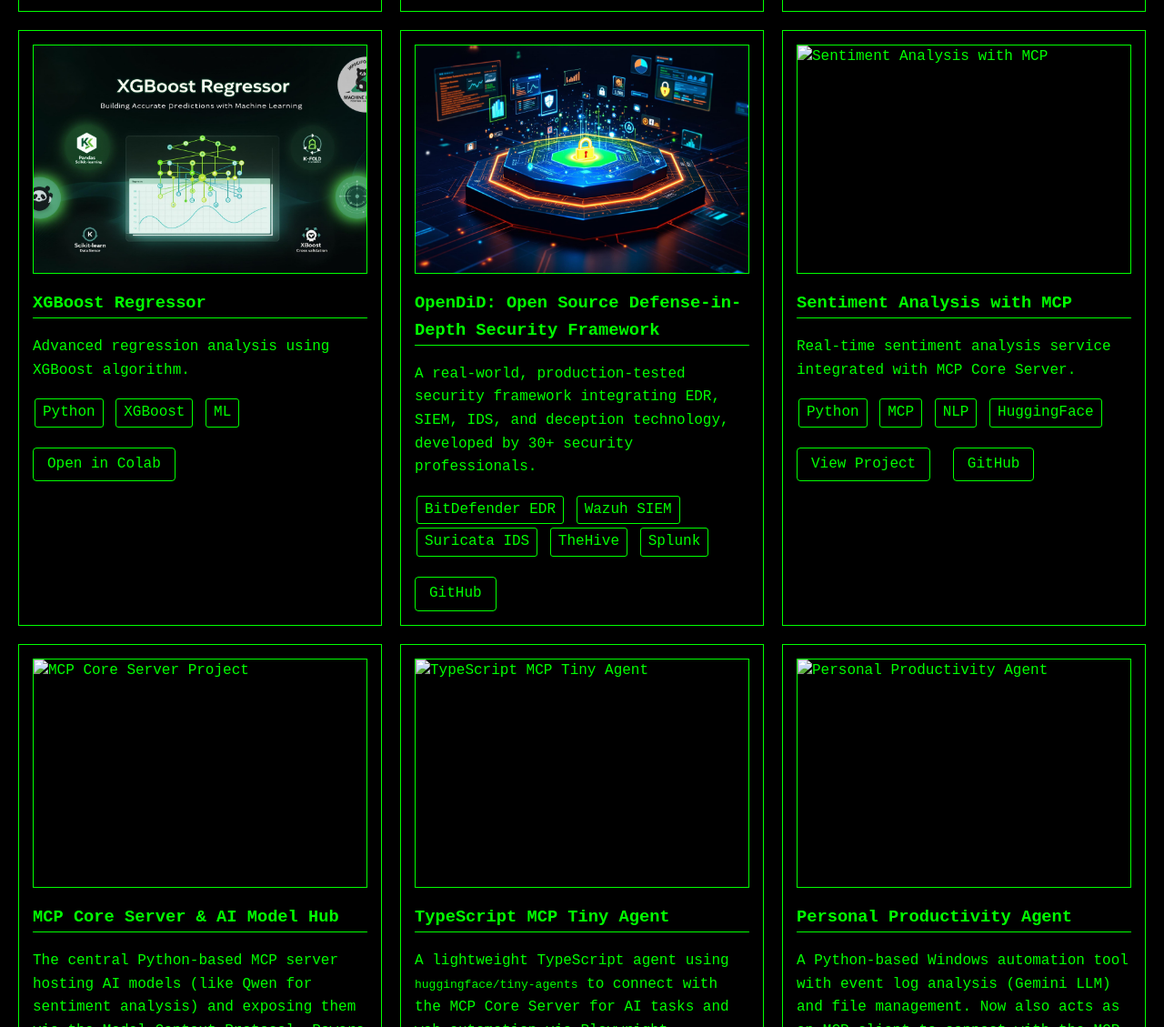
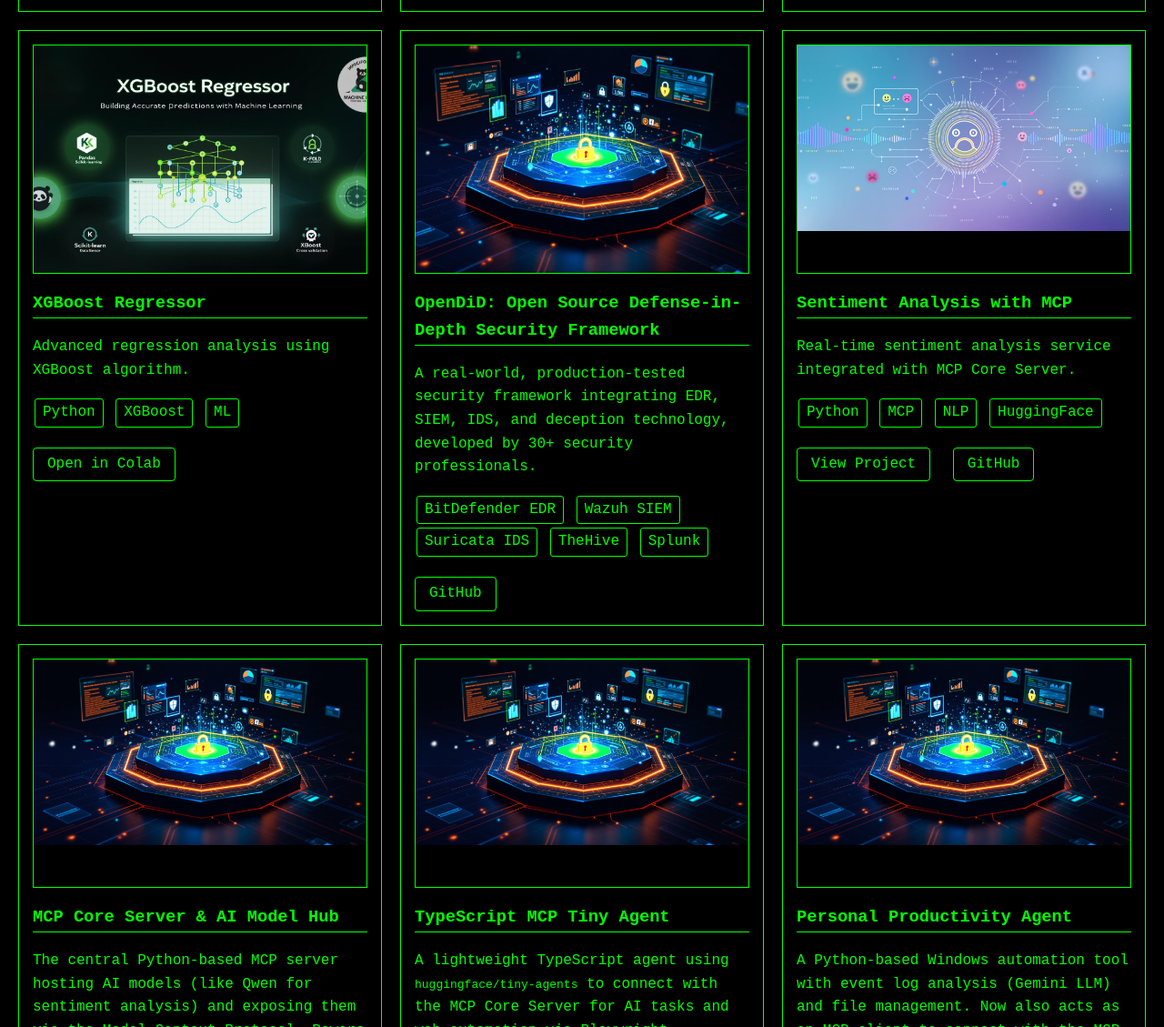
Before and after one commit to mwill20/mwill20.github.io, a plain HTML site: page index.html in a window 1280 px wide. Shown: the part 2791-3920 px from the top of the page at 91% size. Drawn offline with Linux system fonts and the light colour scheme.

Commit message:
Fix image paths to use existing images and add consistent styling

```diff
--- a/index.html
+++ b/index.html
@@ -440,7 +440,7 @@
 
                 <div class="project-card">
                     <div class="project-image">
-                        <img src="images/huggingface-sentiment-analysi s.jpg" alt="Sentiment Analysis" style="max-width: 100%; height: auto;">
+                        <img src="images/huggingface-sentiment-analysis.jpg" alt="Sentiment Analysis" style="max-width: 100%; height: auto;">
                     </div>
                     <h3>HuggingFace Sentiment Analysis</h3>
                     <p>Neural Network for emotion detection in text using PyTorch.</p>
@@ -490,7 +490,7 @@
 
                 <div class="project-card">
                     <div class="project-image">
-                        <img src="images/huggingface-sentiment-analysi s.jpg" alt="Sentiment Analysis with MCP" style="max-width: 100%; height: auto;">
+                        <img src="images/huggingface-sentiment-analysis.jpg" alt="Sentiment Analysis with MCP" style="max-width: 100%; height: auto;">
                     </div>
                     <h3>Sentiment Analysis with MCP</h3>
                     <p>Real-time sentiment analysis service integrated with MCP Core Server.</p>
@@ -508,7 +508,7 @@
 
 <div class="project-card">
                     <div class="project-image">
-                        <img src="images/mcp_server.png" alt="MCP Core Server Project">
+                        <img src="images/opendid.jpg" alt="MCP Core Server Project" style="max-width: 100%; height: auto;">
                     </div>
                     <h3>MCP Core Server & AI Model Hub</h3>
                     <p>The central Python-based MCP server hosting AI models (like Qwen for sentiment analysis) and exposing them via the Model Context Protocol. Powers interactive demos on Hugging Face Spaces.</p>
@@ -529,7 +529,7 @@
 
                 <div class="project-card">
                     <div class="project-image">
-                        <img src="images/mcp_tiny_agent.png" alt="TypeScript MCP Tiny Agent">
+                        <img src="images/opendid.jpg" alt="TypeScript MCP Tiny Agent" style="max-width: 100%; height: auto;">
                     </div>
                     <h3>TypeScript MCP Tiny Agent</h3>
                     <p>A lightweight TypeScript agent using <code>huggingface/tiny-agents</code> to connect with the MCP Core Server for AI tasks and web automation via Playwright.</p>
@@ -548,7 +548,7 @@
 
                 <div class="project-card">
                     <div class="project-image">
-                        <img src="images/productivity_agent.png" alt="Personal Productivity Agent">
+                        <img src="images/opendid.jpg" alt="Personal Productivity Agent" style="max-width: 100%; height: auto;">
                     </div>
                     <h3>Personal Productivity Agent</h3>
                     <p>A Python-based Windows automation tool with event log analysis (Gemini LLM) and file management. Now also acts as an MCP client to connect with the MCP Core Server.</p>
```
